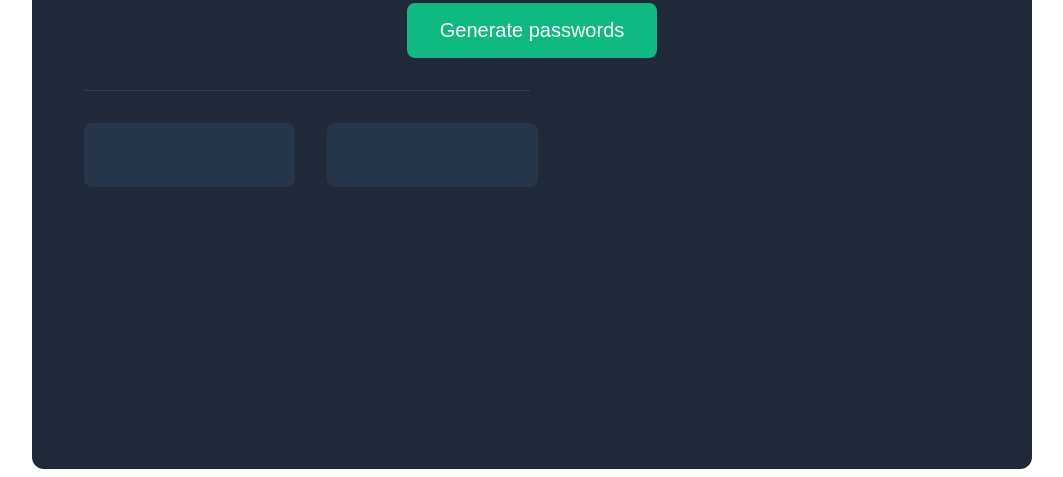
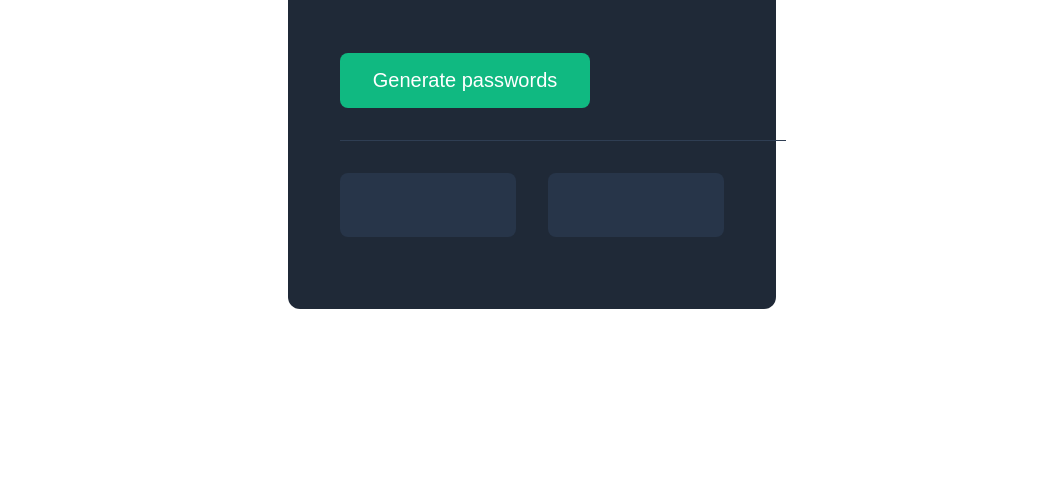
Before and after one commit to mo-mansour/Password-Generator, a plain HTML site: page index.html in a window 1280 px wide. Shown: the part 323-800 px from the top of the page, without its empty margins (108-1171 px from the left). Drawn offline with Linux system fonts and the light colour scheme.

Commit message:
Update index.css

```diff
--- a/index.css
+++ b/index.css
@@ -1,15 +1,14 @@
 body {
     margin: 0;
     font-family: "Karla", sans-serif;
-    text-align: center;
 }
 
 .container {
     margin: auto;
     margin-top: 32px;
     padding: 100px 52px;
-    width: 70%;
-    height: 70%;
+    width: 30%;
+    height: 50%;
     background-color: #1F2937;
     border-radius: 12px;
 }
```
